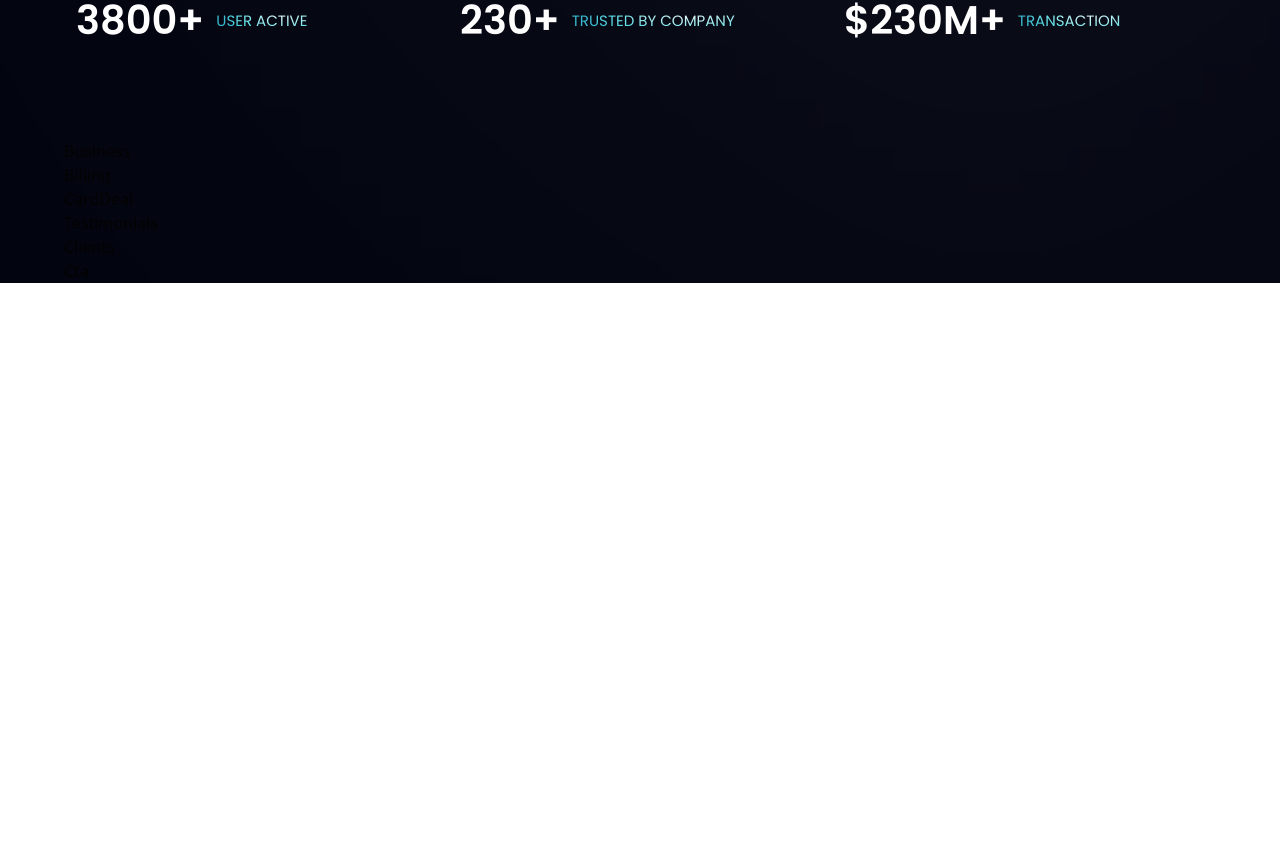
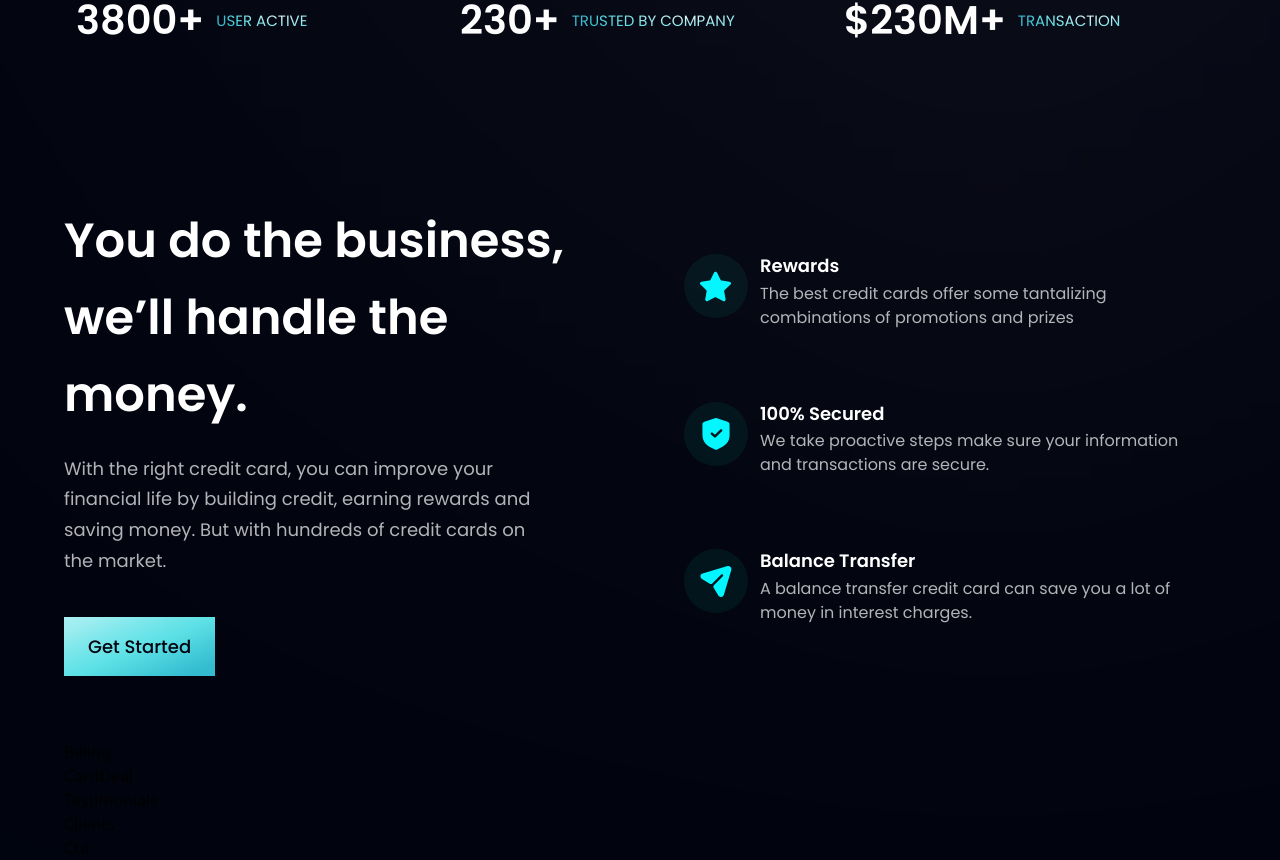
Before and after one commit to alirezatalebizadeh/toturial-vite-app, a React (Vite) app in the folder toturial react project/: page / in a window 1280 px wide. Shown: the part 806-1666 px from the top of the page. Before the commit the page ends 1089 px from the top, so only its background shows below. Built offline with nearby package versions, Linux system fonts and the light colour scheme.

Commit message:
designing business section

```diff
--- a/toturial react project/src/components/Business.jsx
+++ b/toturial react project/src/components/Business.jsx
@@ -1,7 +1,39 @@
 import React from 'react'
+import { features } from "../constants"
+import Button from "./Button"
+import srtles, { layout } from "../style"
+import styles from '../style'
+
+const FeatureCard = ({ icon, title, content, index }) => (
+    <div className={`flex flex-row p-6 rounded-[20px] ${index !== features.length - 1 ? "mb-6" : "mb-0"} feature-card`}>
+        <div className={`w-[64px] h-[64px] rounded-full ${styles.flexCenter} bg-dimBlue`}>
+            <img src={icon} alt="star" className="w-[50%] h-[50%] object-contain" />
+        </div>
+        <div className="flex-1 flex flex-col ml-3">
+            <h4 className="font-poppins font-semibold text-white text-[18px] leading-[23.4px] mb-1">
+                {title}
+            </h4>
+            <p className="font-poppins font-normal text-dimWhite text-[16px] leading-[24px]">
+                {content}
+            </p>
+        </div>
+    </div>
+);
 
 export default function Business() {
+
     return (
-        <div>Business</div>
+        <section id="features" className={layout.section}>
+            <div className={layout.sectionInfo}>
+                <h2 className={styles.heading2}>You do the business,<br className="sm:block hidden" /> we’ll handle the money.</h2>
+                <p className={`${srtles.paragraph} max-w-[470px] mt-5`}>With the right credit card, you can improve your financial life by building credit, earning rewards and saving money. But with hundreds of credit cards on the market.</p>
+                <Button styles="mt-10" />
+            </div>
+            <div className={`${layout.sectionImg} flex-col`}>
+                {features.map((feature, index) => (
+                    <FeatureCard key={feature.id} {...feature} index={index} />
+                ))}
+            </div>
+        </section>
     )
 }
--- a/toturial react project/src/components/Button.jsx
+++ b/toturial react project/src/components/Button.jsx
@@ -1,8 +1,12 @@
 import React from 'react'
 
-function Button() {
+function Button({ styles }) {
     return (
-        <div>Button</div>
+        <button type='button'
+            className={`py-4 px-6 bg-blue-gradient font-poppins font-medium
+            text-[18px] text-primary outline-none ${styles}`}>
+            Get Started
+        </button>
     )
 }
 
--- a/toturial react project/src/constants/index.js
+++ b/toturial react project/src/constants/index.js
@@ -17,19 +17,19 @@
 
 export const navLinks = [
   {
-    id: "home",
+    id: "#home",
     title: "Home",
   },
   {
-    id: "features",
+    id: "#features",
     title: "Features",
   },
   {
-    id: "product",
+    id: "#product",
     title: "Product",
   },
   {
-    id: "clients",
+    id: "#clients",
     title: "Clients",
   },
 ];
```
